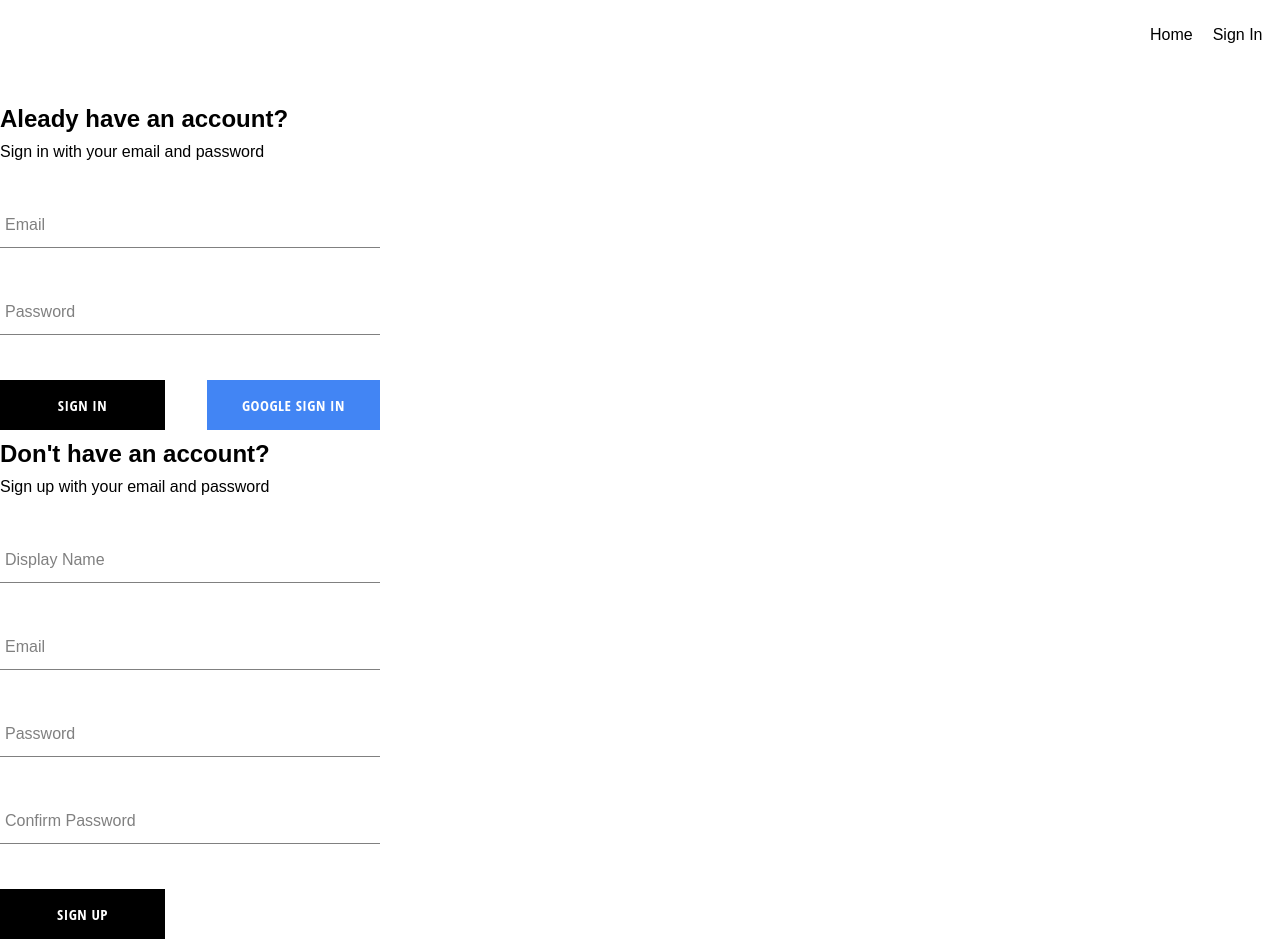
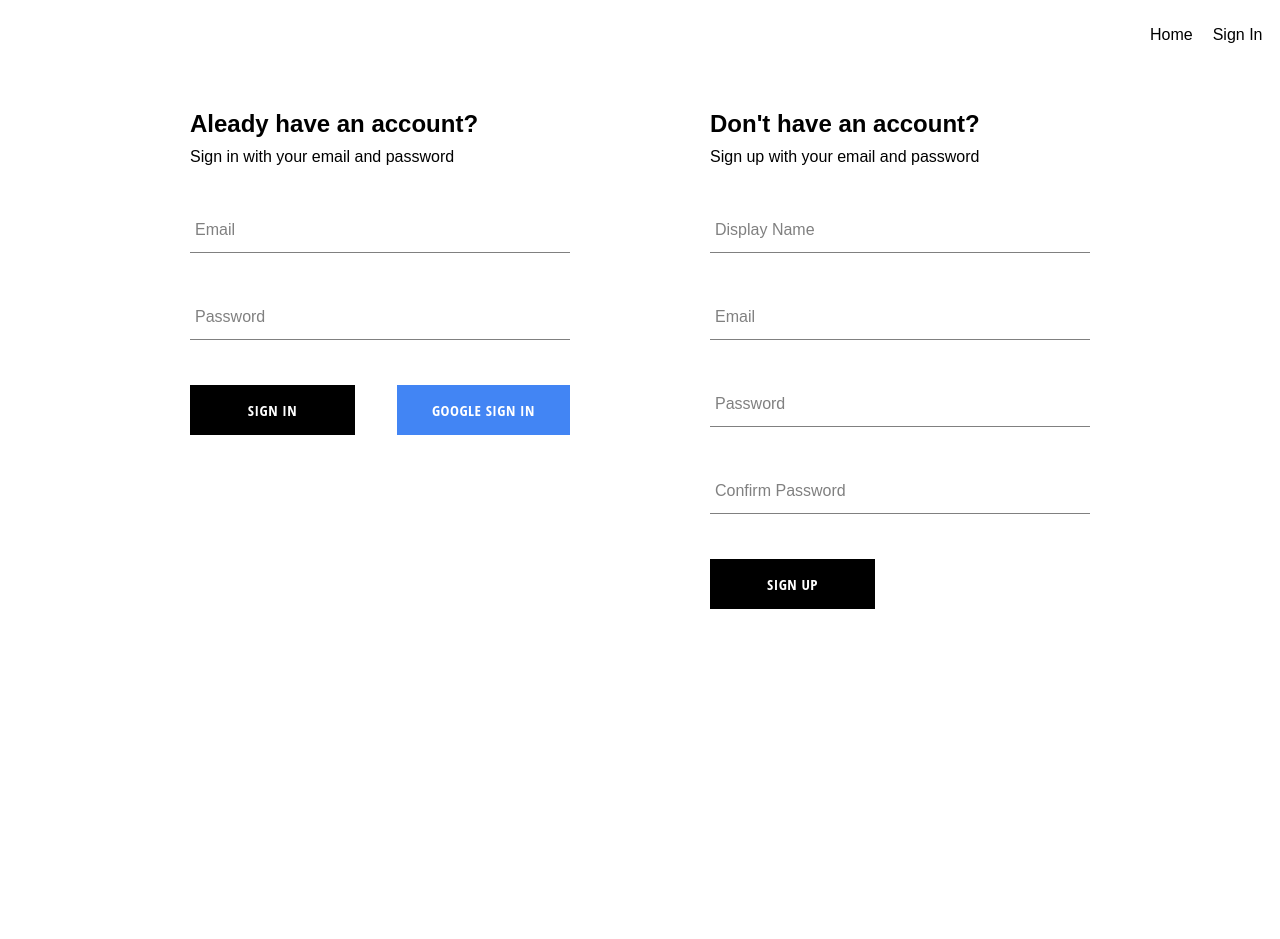
Before and after one commit to Precious-gift/Crwn-Clothing, a React (Create React App) app: page /auth in a window 1280 px wide. After the commit the page ends 800 px from the top, so only its background shows below. Built offline with nearby package versions, Linux system fonts and the light colour scheme; some icons are missing; a web font is replaced by a local one.

Commit message:
Completed the styling of my authetication page and also handled any error with try catch

```diff
--- a/src/components/routes/authentication/authentication.component.jsx
+++ b/src/components/routes/authentication/authentication.component.jsx
@@ -1,9 +1,10 @@
 import SignUpForm from "../../sign-up-form/sign-up-form.component";
 import SignInForm from "../../sign-in-form/sign-in-form.component";
+import "./authentication.styles.scss";
 
 const Authentication = () => {
   return (
-    <div>
+    <div className="authentication-container">
       <SignInForm />
       <SignUpForm />
     </div>
--- /dev/null
+++ b/src/components/routes/authentication/authentication.styles.scss
@@ -0,0 +1,6 @@
+.authentication-container {
+    display: flex;
+    width: 900px;
+    justify-content: space-between;
+    margin: 30px auto;
+}
--- a/src/components/sign-in-form/sign-in-form.component.jsx
+++ b/src/components/sign-in-form/sign-in-form.component.jsx
@@ -39,7 +39,19 @@
       console.log(response.user);
       resetFormFields();
     } catch (error) {
-      console.log("User sign in encountered an error", error);
+      switch (error.code) {
+        case "auth/wrong-password":
+          alert("Incorrect password for email");
+          break;
+
+        case "auth/user-not-found":
+          alert("No user associated with this email");
+          break;
+
+        default:
+          console.log(error);
+          break;
+      }
     }
   };
 
@@ -67,7 +79,7 @@
         />
         <div className="buttons-container">
           <Button type="submit">Sign In</Button>
-          <Button buttonType="google" onClick={logGoogleUser}>
+          <Button type="button" buttonType="google" onClick={logGoogleUser}>
             Google Sign In
           </Button>
         </div>
```
